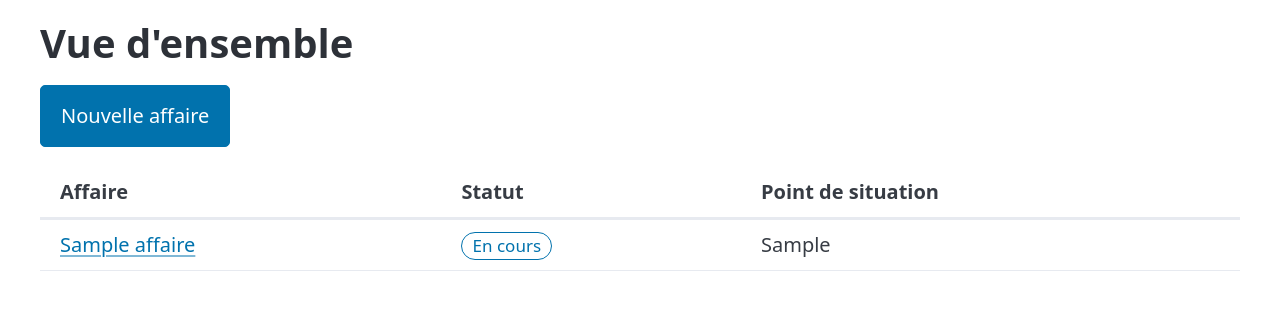
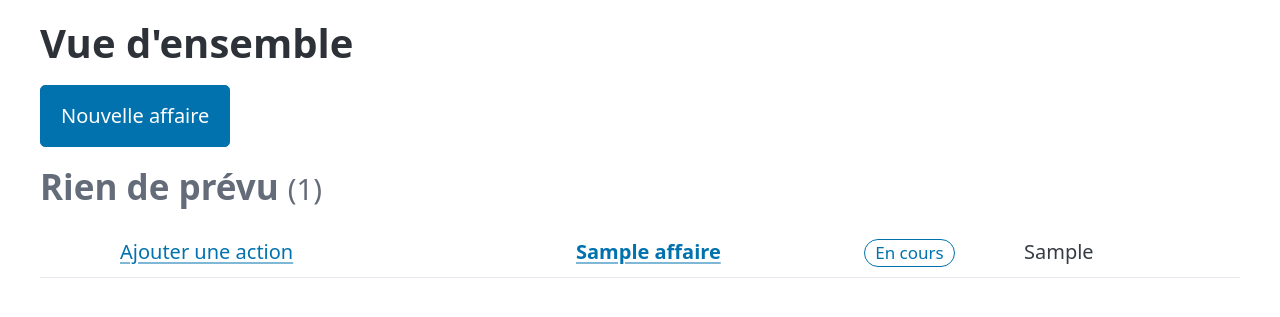
Before and after one commit to Pierre-Faure/suivi-maintenance-cinema, a Django app: page / in a window 1280 px wide. Shown: the part 110-427 px from the top of the page. Run offline with Django 5.2, Linux system fonts and the light colour scheme; a user stored in the database is signed in; tables that the repository leaves empty hold one stand-in row (values such as "Sample post").

Commit message:
Étape 5 : vue d'ensemble (retard, aujourd'hui, à venir, rien de prévu)

```diff
--- a/suivi/static/suivi/suivi.css
+++ b/suivi/static/suivi/suivi.css
@@ -145,3 +145,55 @@ article.note.auto {
 details {
   margin-bottom: calc(var(--pico-spacing) * 2);
 }
+
+/* Vue d'ensemble : un bloc par groupe, une ligne par affaire. */
+section.bloc {
+  margin-bottom: calc(var(--pico-spacing) * 2);
+}
+
+section.bloc h2 small {
+  color: var(--pico-muted-color);
+  font-weight: normal;
+}
+
+section.retard h2,
+.retard-jours {
+  color: var(--pico-del-color);
+}
+
+section.rien-de-prevu h2 {
+  color: var(--pico-muted-color);
+}
+
+/* Largeurs fixes : les colonnes restent alignées d'un bloc à l'autre. */
+section.bloc table {
+  table-layout: fixed;
+}
+
+td.col-case {
+  width: 3rem;
+}
+
+td.col-action {
+  width: 38%;
+}
+
+td.col-affaire {
+  width: 24%;
+}
+
+td.col-statut {
+  width: 8rem;
+}
+
+td.col-affaire {
+  font-weight: 600;
+}
+
+/* « +2 » : autres actions à faire sur l'affaire. */
+.autres {
+  margin-left: 0.3em;
+  padding: 0 0.4em;
+  border-radius: 1em;
+  background: var(--pico-muted-border-color);
+}
--- a/suivi/templates/suivi/accueil.html
+++ b/suivi/templates/suivi/accueil.html
@@ -1,6 +1,4 @@
 {% extends "base.html" %}
-
-{# Liste provisoire : la vraie vue d'ensemble arrive à l'étape 5. #}
 
 {% block titre %}Vue d'ensemble · {% endblock %}
 
@@ -9,22 +7,47 @@
 
 <p><a href="{% url 'affaire_creer' %}" role="button">Nouvelle affaire</a></p>
 
-{% if affaires %}
+{% if vue.est_vide %}
+<p>Aucune affaire ouverte.</p>
+{% endif %}
+
+{% for titre, classe, affaires in blocs %}
+<section class="bloc {{ classe }}">
+  <h2>{{ titre }} <small>({{ affaires|length }})</small></h2>
   <table>
-  <thead>
-    <tr><th>Affaire</th><th>Statut</th><th>Point de situation</th></tr>
-  </thead>
     <tbody>
       {% for affaire in affaires %}
+      {% with action=affaire.prochaine_action %}
       <tr>
-      <td><a href="{% url 'affaire' affaire.pk %}">{{ affaire.titre }}</a></td>
-      <td><span class="statut statut-{{ affaire.statut }}">{{ affaire.get_statut_display }}</span></td>
+        <td class="col-case">
+          {% if action %}
+          {# Coche la prochaine action, puis revient ici. #}
+          <form method="post" action="{% url 'action_cocher' action.pk %}">
+            {% csrf_token %}
+            <input type="hidden" name="next" value="{% url 'accueil' %}">
+            <button type="submit" class="case" title="Marquer comme faite" aria-label="Marquer comme faite : {{ action.quoi }}">☐</button>
+          </form>
+          {% endif %}
+        </td>
+        <td class="col-action">
+          {% if action %}
+          <strong>{{ action.date|date:"d/m/Y" }}</strong>
+          {% if affaire.jours_de_retard %}<small class="retard-jours">il y a {{ affaire.jours_de_retard }} j</small>{% endif %}
+          <br>{{ action.get_type_display }} : {{ action.quoi }}
+          {% if action.avec_qui %}<small>({{ action.avec_qui }})</small>{% endif %}
+          {% if affaire.autres_actions %}<small class="autres" title="Autres actions à faire">+{{ affaire.autres_actions }}</small>{% endif %}
+          {% else %}
+          <a href="{% url 'affaire' affaire.pk %}?ajouter=action#ajouter-action">Ajouter une action</a>
+          {% endif %}
+        </td>
+        <td class="col-affaire"><a href="{% url 'affaire' affaire.pk %}">{{ affaire.titre }}</a></td>
+        <td class="col-statut"><span class="statut statut-{{ affaire.statut }}">{{ affaire.get_statut_display }}</span></td>
         <td>{{ affaire.point_situation }}</td>
       </tr>
+      {% endwith %}
       {% endfor %}
     </tbody>
   </table>
-{% else %}
-<p>Aucune affaire ouverte.</p>
-{% endif %}
+</section>
+{% endfor %}
 {% endblock %}
--- a/suivi/templates/suivi/affaire.html
+++ b/suivi/templates/suivi/affaire.html
@@ -103,7 +103,7 @@
 <p>Rien de prévu.</p>
 {% endif %}
 
-<details{% if form_action.errors %} open{% endif %}>
+<details id="ajouter-action"{% if form_action.errors or ouvrir_action %} open{% endif %}>
   <summary>Ajouter une action</summary>
   <form method="post" action="{% url 'action_ajouter' affaire.pk %}" novalidate>
     {% csrf_token %}
--- a/suivi/views.py
+++ b/suivi/views.py
@@ -28,6 +28,7 @@ from .forms import (
     NoteModifierForm,
 )
 from .models import Action, Affaire, Contact, EntreeJournal, Entreprise, Intervenant
+from .vue_ensemble import vue_ensemble
 
 
 def url_retour(request, defaut):
@@ -58,10 +59,22 @@ def formulaire(request, form, titre, annuler_url):
 
 
 def accueil(request):
-    """Page d'accueil : liste simple des affaires ouvertes, en attendant la vue
-    d'ensemble de l'étape 5."""
-    affaires = Affaire.objects.exclude(statut=Affaire.Statut.CLOS).order_by("-modifie_le")
-    return render(request, "suivi/accueil.html", {"affaires": affaires})
+    """Vue d'ensemble : les affaires ouvertes, classées par urgence.
+
+    Les blocs vides ne sont pas affichés.
+    """
+    vue = vue_ensemble()
+    blocs = [
+        ("En retard", "retard", vue.en_retard),
+        ("Aujourd'hui", "aujourdhui", vue.aujourdhui),
+        ("À venir", "a-venir", vue.a_venir),
+        ("Rien de prévu", "rien-de-prevu", vue.rien_de_prevu),
+    ]
+    return render(
+        request,
+        "suivi/accueil.html",
+        {"blocs": [bloc for bloc in blocs if bloc[2]], "vue": vue},
+    )
 
 
 # Ordre de passage à chaque clic : système → clair → sombre → système.
@@ -100,6 +113,8 @@ def fiche_affaire(request, affaire, **formulaires):
         "journal": affaire.journal.all(),
         "annuaire_vide": not Entreprise.objects.exists(),
         "form_action": formulaires.get("form_action") or ActionForm(affaire=affaire),
+        # Lien « Ajouter une action » de la vue d'ensemble : formulaire ouvert.
+        "ouvrir_action": request.GET.get("ajouter") == "action",
         "form_note": formulaires.get("form_note") or NoteForm(),
         "form_intervenant": formulaires.get("form_intervenant") or IntervenantForm(),
     }
@@ -228,16 +243,21 @@ def action_ajouter(request, pk):
 
 
 def action_cocher(request, pk):
-    """Coche une action à faire, ou décoche une action faite."""
+    """Coche une action à faire, ou décoche une action faite.
+
+    Revient à la page d'origine (« next ») : la fiche, ou la vue d'ensemble.
+    """
     action = get_object_or_404(
         Action.objects.select_related("affaire", "avec_qui__entreprise"), pk=pk
     )
+    retour = url_retour(request, reverse("affaire", args=[action.affaire_id]) + "#actions")
     if request.method == "POST":
         if action.est_a_faire:
             action.cocher()
+            messages.success(request, f"Fait : {action.quoi} ({action.affaire}).")
         else:
             action.decocher()
-    return redirect(reverse("affaire", args=[action.affaire_id]) + "#actions")
+    return redirect(retour)
 
 
 def action_modifier(request, pk):
--- a/suivi/vue_ensemble.py
+++ b/suivi/vue_ensemble.py
@@ -2,47 +2,67 @@
 
 from dataclasses import dataclass, field
 
-from django.db.models import Min, Q
+from django.db.models import Min, Prefetch, Q
 from django.utils import timezone
 
-from .models import Affaire
+from .models import Action, Affaire
 
 
 @dataclass
 class VueEnsemble:
     en_retard: list = field(default_factory=list)
     aujourdhui: list = field(default_factory=list)
+    a_venir: list = field(default_factory=list)
     rien_de_prevu: list = field(default_factory=list)
-    a_venir: list = field(default_factory=list)
+
+    @property
+    def est_vide(self):
+        return not (self.en_retard or self.aujourdhui or self.a_venir or self.rien_de_prevu)
 
 
 def vue_ensemble(aujourdhui=None):
     """Classe les affaires ouvertes (non closes) ; chacune apparaît une seule fois.
 
-    Chaque affaire porte `prochaine_date` : la date de sa plus proche action
-    à faire, ou None si elle n'en a aucune.
+    Chaque affaire porte :
+    - `prochaine_date` : la date de sa plus proche action à faire (None sinon) ;
+    - `prochaine_action` : cette action (None sinon) ;
+    - `autres_actions` : le nombre d'autres actions à faire ;
+    - `jours_de_retard` : pour une affaire en retard, depuis combien de jours.
 
+    Groupes, dans l'ordre d'affichage :
     - en retard : prochaine action avant aujourd'hui, la plus ancienne d'abord ;
     - aujourd'hui : prochaine action aujourd'hui ;
+    - à venir : par date de prochaine action ;
     - rien de prévu : aucune action à faire, quel que soit le statut,
-      la moins récemment modifiée d'abord ;
-    - à venir : le reste, par date de prochaine action.
+      la moins récemment modifiée d'abord.
     """
     aujourdhui = aujourdhui or timezone.localdate()
 
+    actions_a_faire = (
+        Action.objects.filter(faite_le__isnull=True)
+        .select_related("avec_qui__entreprise", "avec_qui__contact")
+        .order_by("date", "pk")
+    )
     affaires = (
         Affaire.objects.exclude(statut=Affaire.Statut.CLOS)
         .annotate(
             prochaine_date=Min("actions__date", filter=Q(actions__faite_le__isnull=True))
         )
+        # Les actions à faire de chaque affaire, chargées en une seule requête.
+        .prefetch_related(Prefetch("actions", queryset=actions_a_faire, to_attr="a_faire"))
         .order_by("prochaine_date", "modifie_le")
     )
 
     vue = VueEnsemble()
     for affaire in affaires:
+        affaire.prochaine_action = affaire.a_faire[0] if affaire.a_faire else None
+        affaire.autres_actions = max(len(affaire.a_faire) - 1, 0)
+        affaire.jours_de_retard = 0
+
         if affaire.prochaine_date is None:
             vue.rien_de_prevu.append(affaire)
         elif affaire.prochaine_date < aujourdhui:
+            affaire.jours_de_retard = (aujourdhui - affaire.prochaine_date).days
             vue.en_retard.append(affaire)
         elif affaire.prochaine_date == aujourdhui:
             vue.aujourdhui.append(affaire)
```
Also changed, not shown: suivi/tests_vue_ensemble.py (added, +99 -0 lines). Lines whose indentation alone changed are shown as unchanged.
